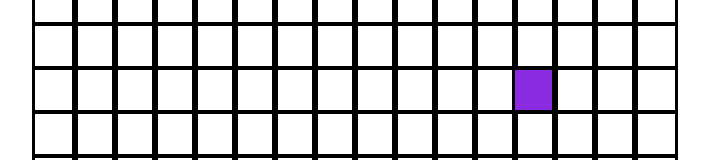
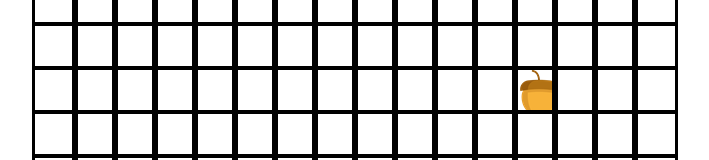
Before and after one commit to JanetGM/snake-challenge, a React (Create React App) app: page / in a window 1280 px wide. Shown: the part 474-634 px from the top of the page, without its empty margins (285-994 px from the left). Built offline with nearby package versions, Linux system fonts and the light colour scheme.

Commit message:
acorn should appear randomly on the board one at time

```diff
--- a/src/components/Playspace.js
+++ b/src/components/Playspace.js
@@ -86,7 +86,7 @@ class Playspace extends React.Component {
                        ${
                            this.showChipmunkHead(cell)
                         ? 'head': this.showAcorn(cell)
-                        ? 'bodyChipmunk':this.showChipmunkBody(cell)
+                        ? 'acorn':this.showChipmunkBody(cell)
                         ? 'bodyChipmunk':''
                         }`
                     } ></div>
```
